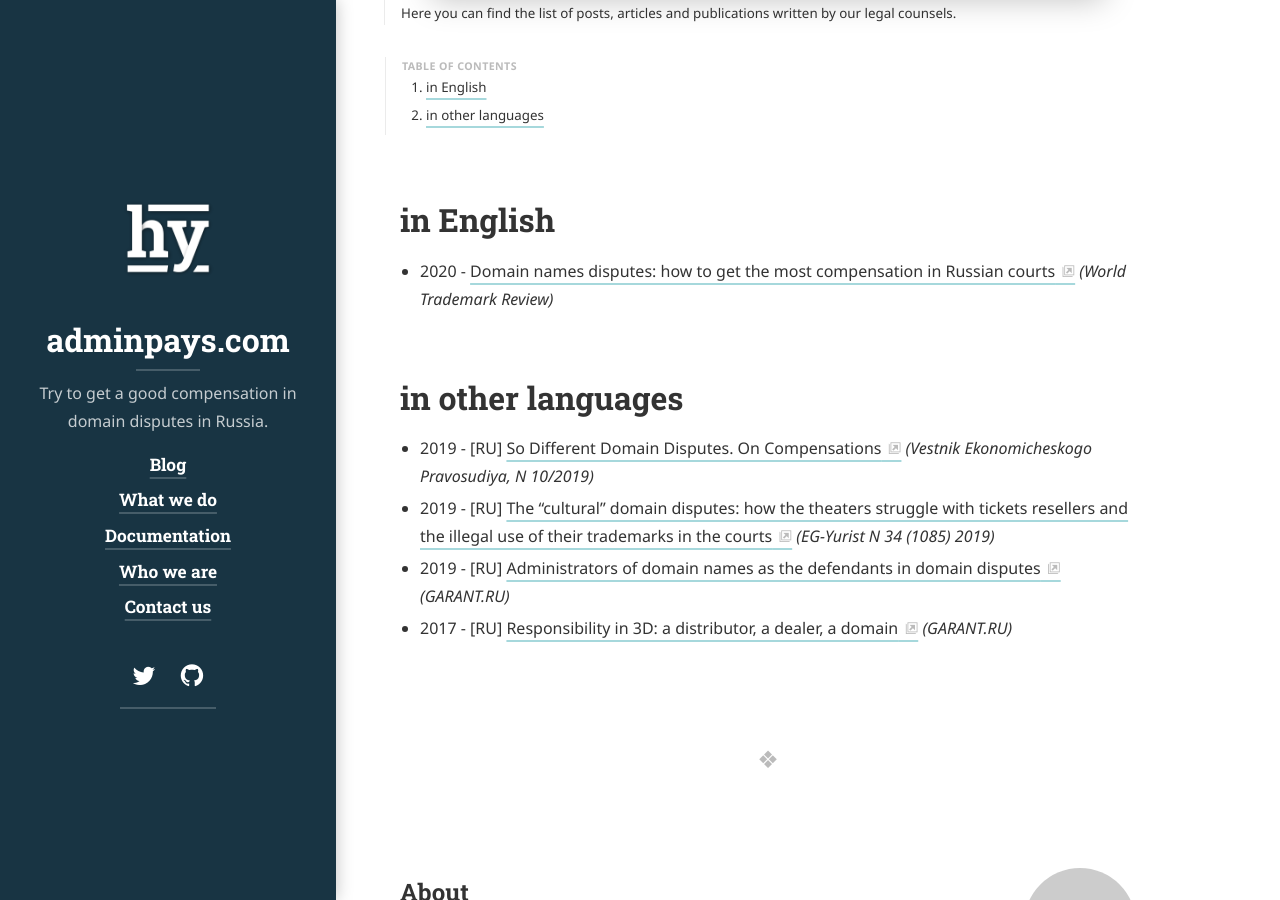
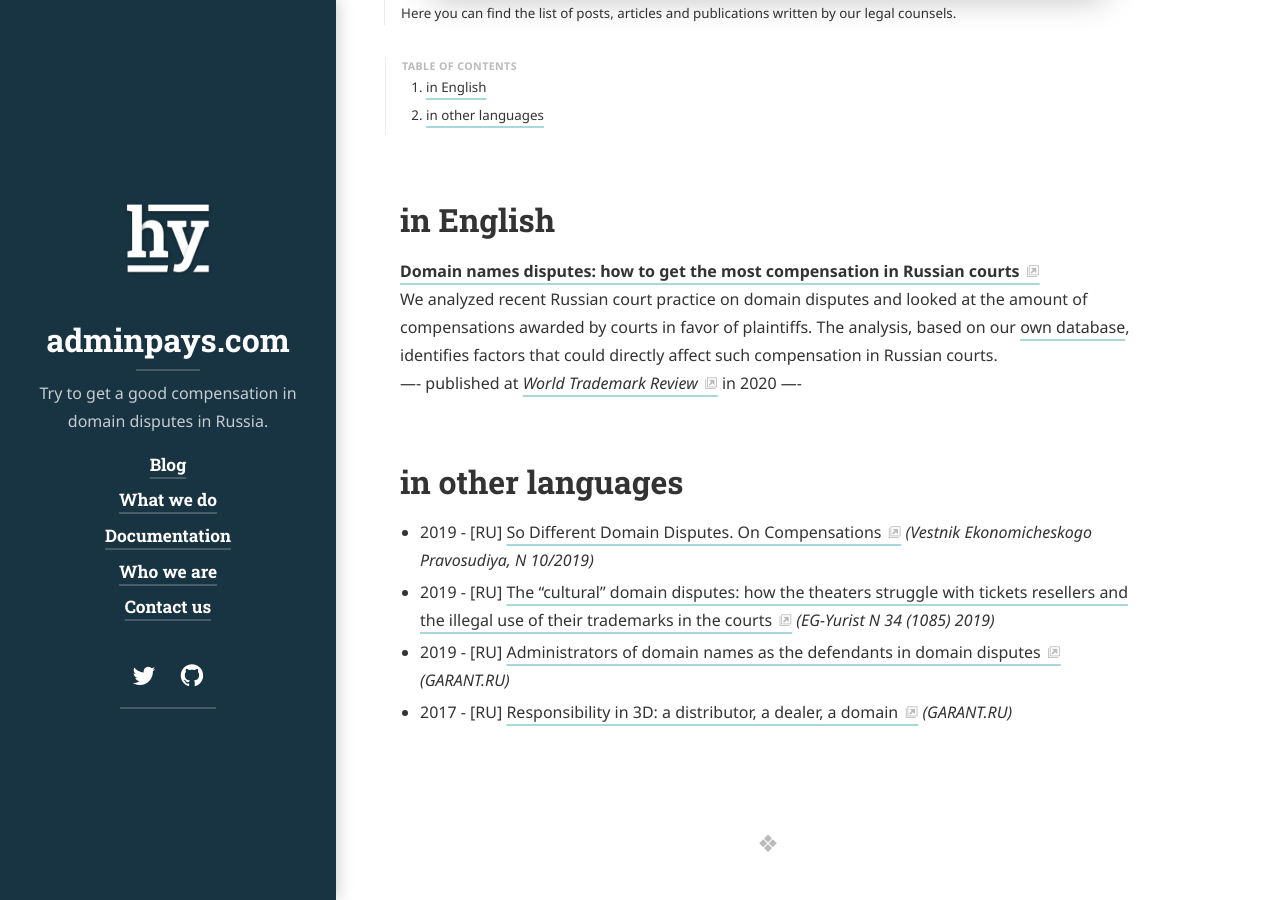
Before and after one commit to xCounsel/adminpays, a Jekyll site: the page built from _projects/publications.md, in a window 1280 px wide and 900 px high, scrolled down 695 px. Built offline with Jekyll 4.4.1, drawn with Linux system fonts in a browser that asks for light colours; cached includes are drawn as plain includes; nearby versions of some CDN libraries; some web fonts are replaced; library files that are not in the unit come from our copies.

Commit message:
Update publications.md

```diff
--- a/_projects/publications.md
+++ b/_projects/publications.md
@@ -26,7 +26,9 @@ sitemap: false
 
 # in English
 
-* 2020 - [Domain names disputes: how to get the most compensation in Russian courts](http://dorotenko.pro/domain-disputes-in-russia-wtr/) *(World Trademark Review)*
+[**Domain names disputes: how to get the most compensation in Russian courts**](http://dorotenko.pro/domain-disputes-in-russia-wtr/) <br/>
+We analyzed recent Russian court practice on domain disputes and looked at the amount of compensations awarded by courts in favor of plaintiffs. The analysis, based on our [own database](/projects/databases.md), identifies factors that could directly affect such compensation in Russian courts. <br/>
+---- published at [*World Trademark Review*](https://www.worldtrademarkreview.com/brand-management/domain-name-disputes-in-russia-how-get-most-compensation-in-court) in 2020 ---- <br/>
 
 # in other languages
 
```
